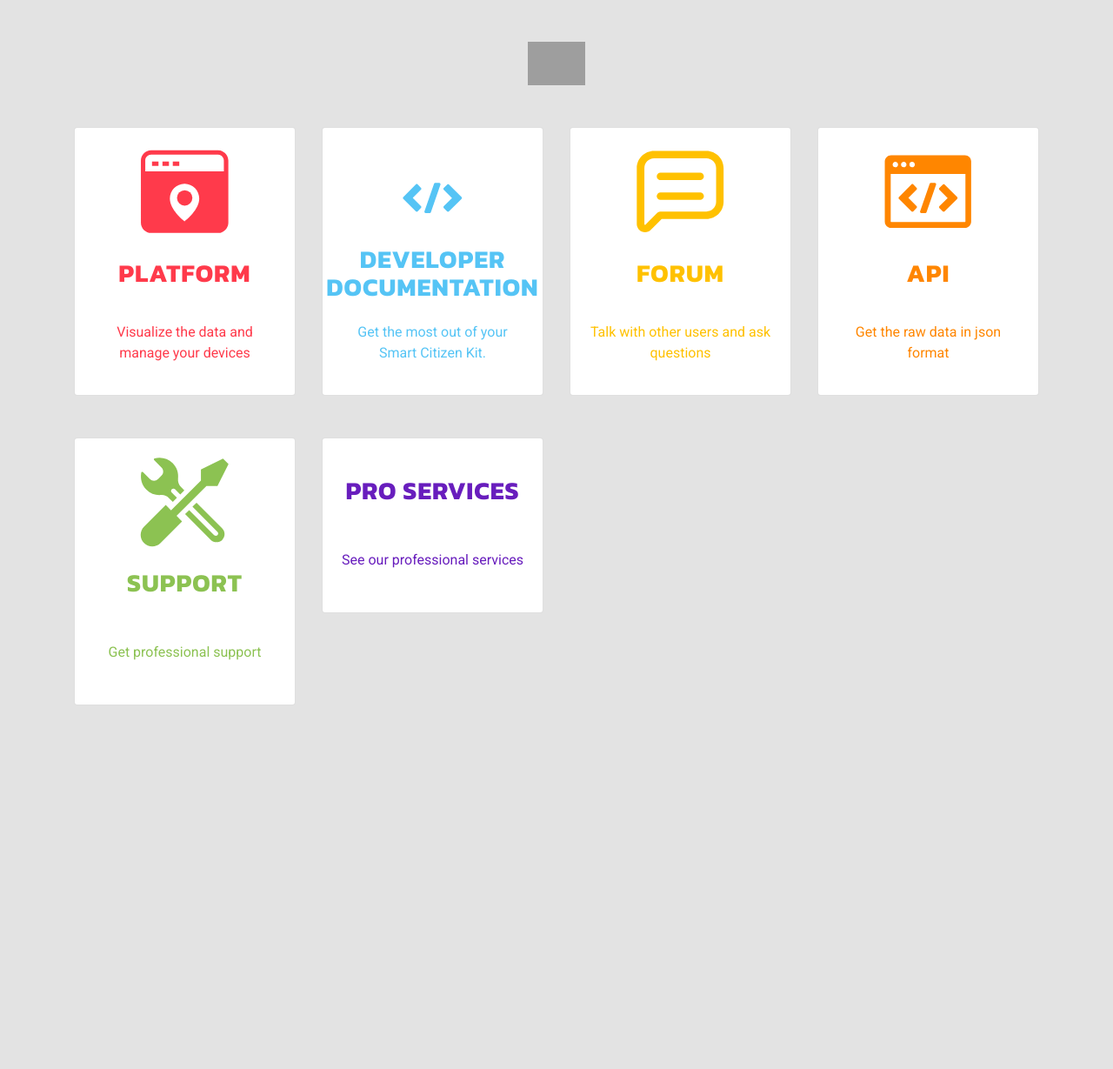
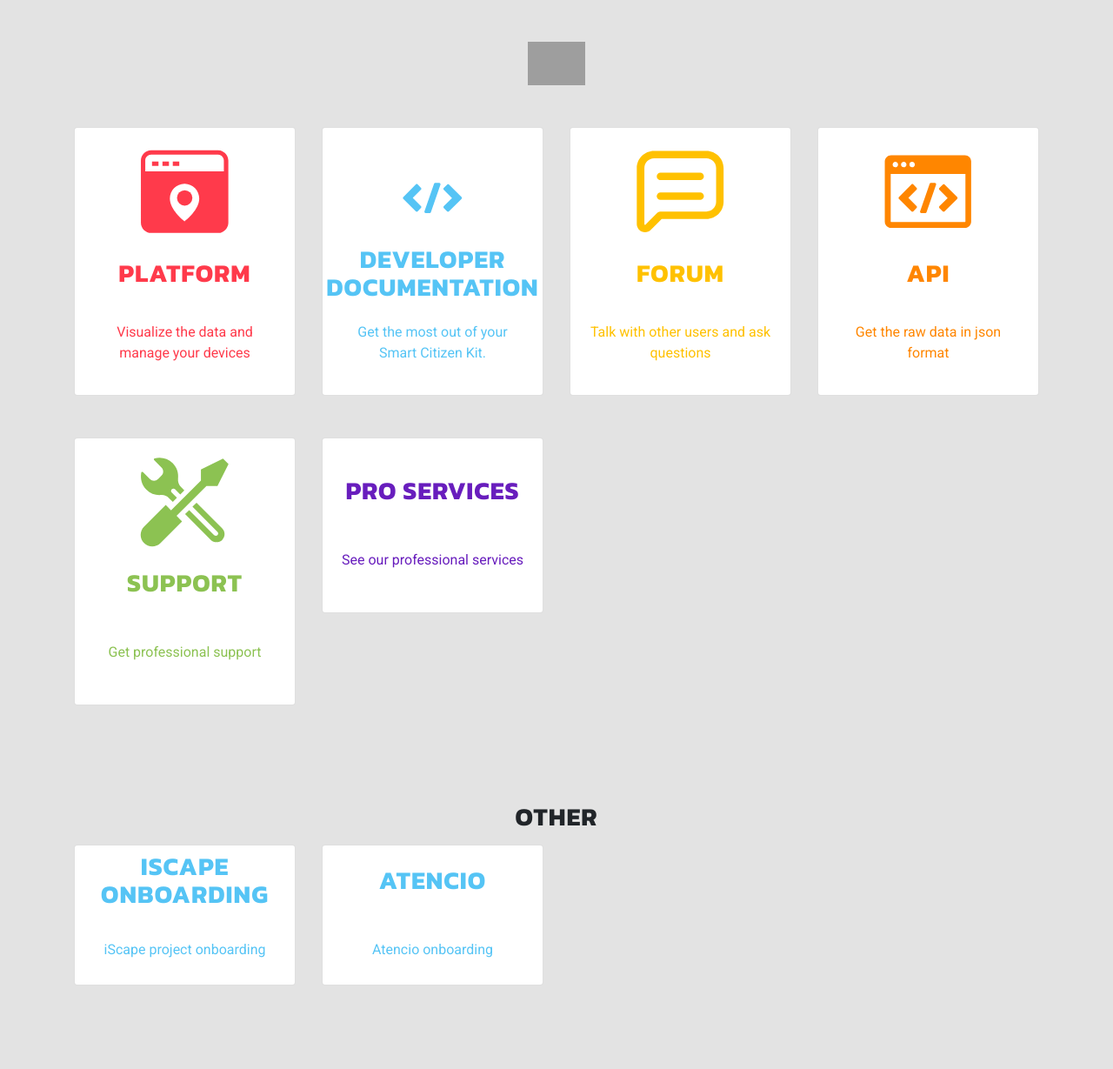
Before and after one commit to fablabbcn/smartcitizen-home, a Jekyll site: the page built from index.html, in a window 1280 px wide. Shown: the whole page at 87% size. Built offline with Jekyll 4.4.1, drawn with Linux system fonts in a browser that asks for light colours; before the commit the page ends 956 px from its top, so only the background shows below that.

Commit message:
Add 'other' services

```diff
--- /dev/null
+++ b/_data/community.yml
@@ -0,0 +1,9 @@
+- name: iScape Onboarding
+  color: color-developer
+  tagline: iScape project onboarding
+  url: https://onboarding.iscape.smartcitizen.me
+
+- name: Atencio
+  color: color-developer
+  tagline: Atencio onboarding
+  url: https://atencio.smartcitizen.me
--- a/index.html
+++ b/index.html
@@ -31,9 +31,24 @@
   </div>
 
   <div class="row my-5">
-    <div class="col-12">
-
+    <div class="col-12 text-center">
+      <h4>Other</h4>
     </div>
+    {% for item in site.data.community %}
+    <div class="col-md-6 col-lg-4 col-xl-3 mb-5">
+      <div class="card text-center {{item.color}}">
+        <a href="{{item.url}}" target="_blank">
+          <div class="w-50 mx-auto">{{item.icon}}</div>
+          <div class="sc-title d-flex align-items-center justify-content-center">
+            <h4 class="text-uppercase">{{item.name}}</h4>
+          </div>
+          <div class="sc-text d-flex align-items-center justify-content-center">
+            <p>{{item.tagline}}</p>
+          </div>
+        </a>
+      </div>
+    </div>
+    {% endfor %}
   </div>
 
 </div>
```
